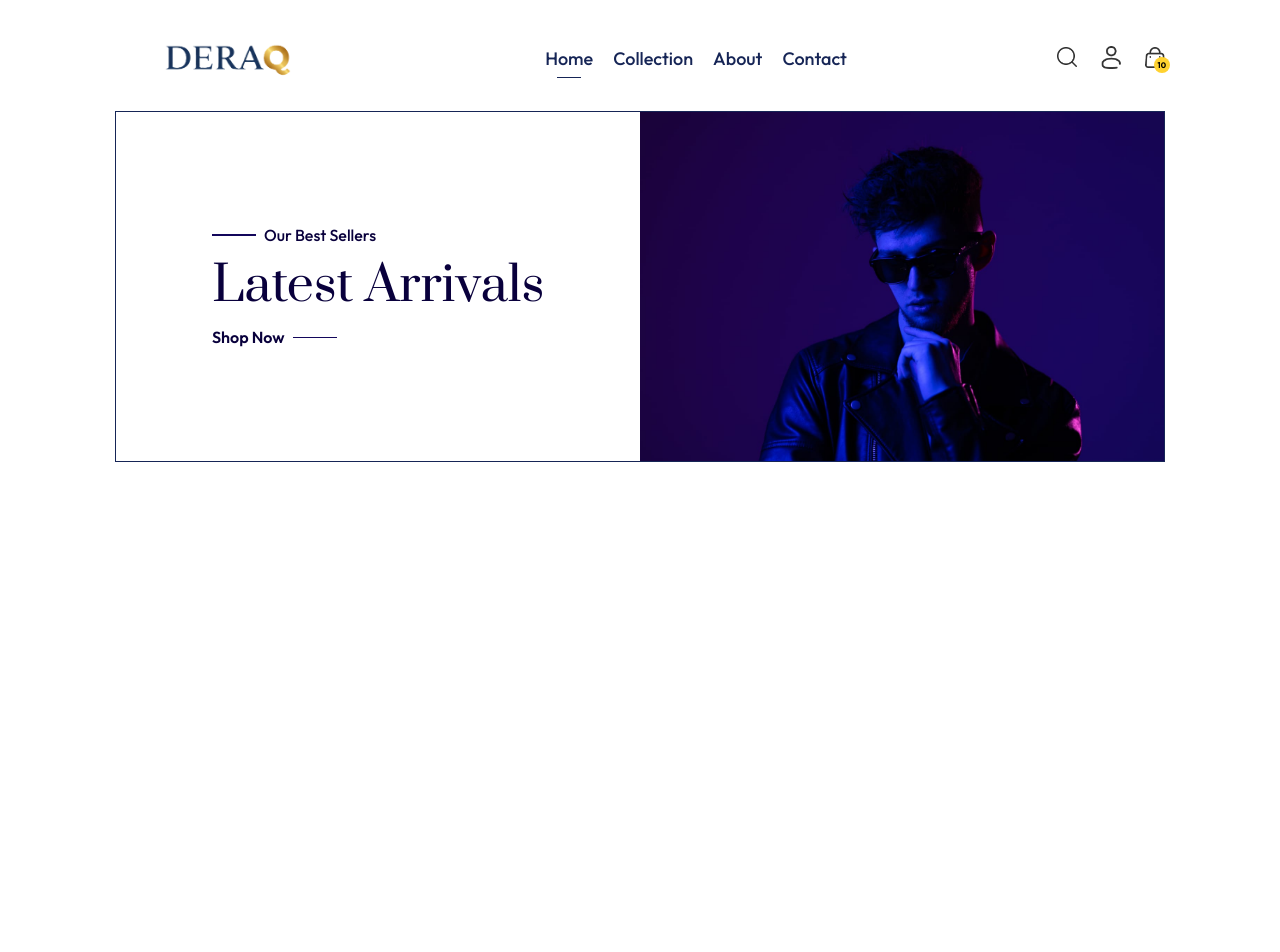
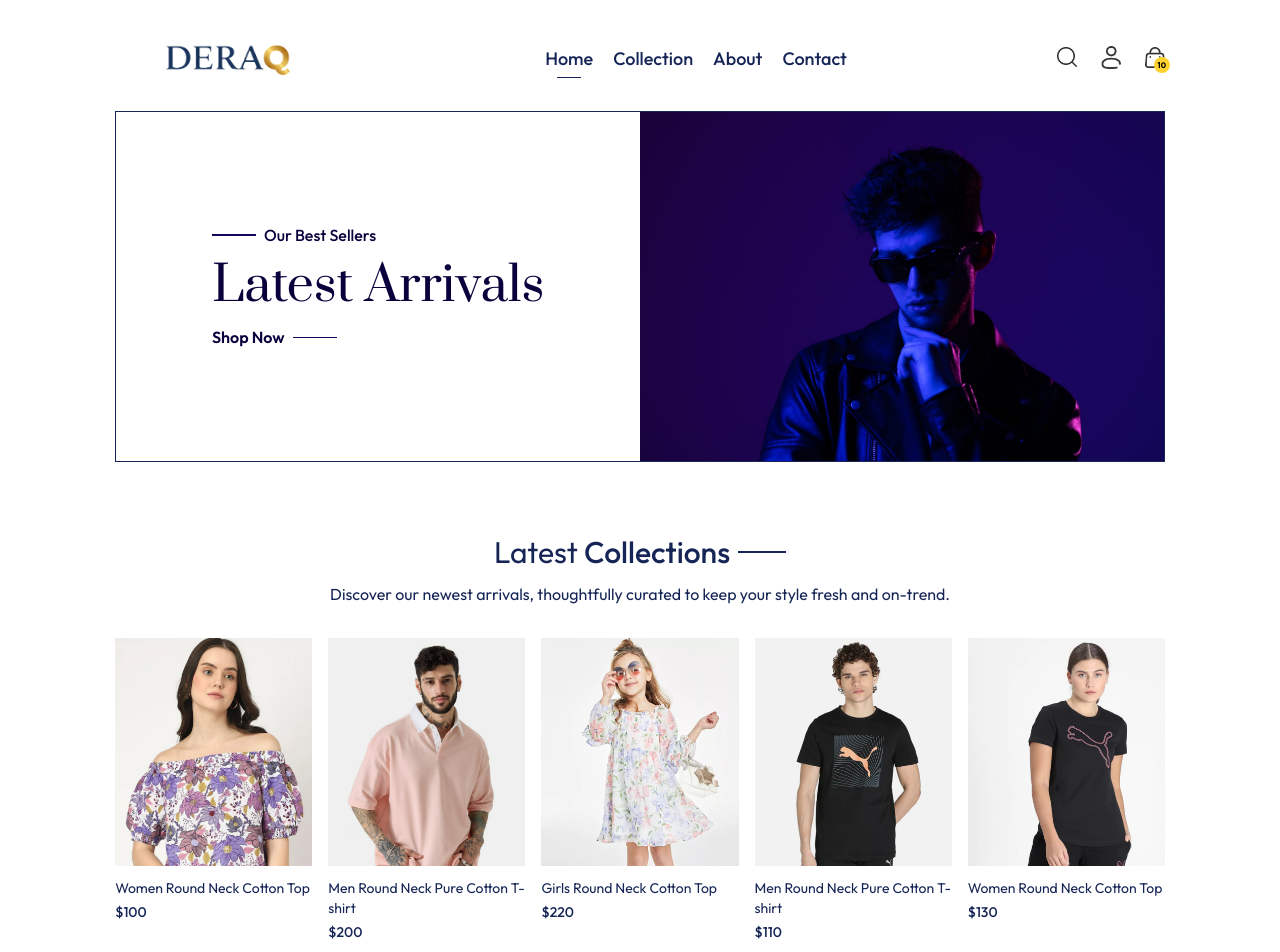
Before and after one commit to iamarshalrejith/DERAQ, a React (Vite) app in the folder frontend/: page / in a window 1280 px wide. Shown: the top 952 px of the page. Before the commit the page ends 800 px from the top, so only its background shows below. Built offline with nearby package versions, Linux system fonts and the light colour scheme.

Commit message:
Added Latest Collection

```diff
--- /dev/null
+++ b/frontend/src/components/LatestCollection.jsx
@@ -0,0 +1,37 @@
+import React, { useContext, useEffect, useState } from "react";
+import { ShopContext } from "../context/ShopContext";
+import Title from "./Title";
+import ProductItem from "./ProductItem";
+
+const LatestCollection = () => {
+  const { products } = useContext(ShopContext);
+  const [latestProducts, setLatestProducts] = useState([]);
+
+  useEffect(() => {
+    setLatestProducts(products.slice(0, 10));
+  }, []);
+  return (
+    <div className="my-10">
+      <div className="text-center py-8 text-3xl ">
+        <Title text1={"Latest"} text2={"Collections"} />
+        <p className="w-3/4 m-auto text-xs sm:text-sm md:text-base text-blue-950">
+          Discover our newest arrivals, thoughtfully curated to keep your style
+          fresh and on-trend.
+        </p>
+      </div>
+
+      {/* Rendering products */}
+      <div className="grid grid-cols-2 sm:grid-cols-3 md:grid-cols-4 lg:grid-cols-5 gap-4 gap-y-6">
+          {
+            latestProducts.map((item,index)=>{
+              return(
+                  <ProductItem key={index} id={item._id} image={item.image} name={item.name} price={item.price}/>
+              )
+            })
+          }
+      </div>
+    </div>
+  );
+};
+
+export default LatestCollection;
--- /dev/null
+++ b/frontend/src/components/ProductItem.jsx
@@ -0,0 +1,20 @@
+import React, { useContext } from 'react'
+import { ShopContext } from '../context/ShopContext'
+import {Link} from "react-router-dom"
+
+const ProductItem = ({id,image,name,price}) => {
+  const {currency} = useContext(ShopContext)
+  return (
+    <>
+      <Link className="text-blue-950 cursor-pointer" to={`/product/${id}`}>
+          <div className='overflow-hidden'>
+              <img className="hover:scale-110 transition ease-in-out" src={image[0]} alt="" />
+          </div>
+          <p className='pt-3 pb-1 text-sm'>{name}</p>
+          <p className='text-sm font-medium'>{currency}{price}</p>
+      </Link>
+    </>
+  )
+}
+
+export default ProductItem
--- /dev/null
+++ b/frontend/src/components/Title.jsx
@@ -0,0 +1,14 @@
+import React from 'react'
+
+const Title = ({text1,text2}) => {
+  return (
+    <div className='inline-flex gap-2 items-center mb-3'>
+        <p className='text-blue-950'>
+            {text1} <span className='text-blue-950 font-medium'>{text2}</span>
+        </p>
+        <p className='w-8 sm:w-12 h-[1px] sm:h-[2px] bg-blue-950'></p>
+    </div>
+  )
+}
+
+export default Title;
--- /dev/null
+++ b/frontend/src/context/ShopContext.jsx
@@ -0,0 +1,20 @@
+import { createContext } from "react";
+import { products } from "../assets/frontend_assets/assets";
+export const ShopContext = createContext();
+
+const ShopContextProvider = (props) => {
+  const currency = "$";
+  const delivery_fee = 10;
+
+  const value = {
+    products,
+    currency,
+    delivery_fee,
+  };
+
+  return (
+    <ShopContext.Provider value={value}>{props.children}</ShopContext.Provider>
+  );
+};
+
+export default ShopContextProvider;
--- a/frontend/src/main.jsx
+++ b/frontend/src/main.jsx
@@ -3,9 +3,12 @@
 import './index.css'
 import App from './App.jsx'
 import {BrowserRouter} from "react-router-dom"
+import ShopContextProvider from "./context/ShopContext.jsx"
 
 createRoot(document.getElementById('root')).render(
   <BrowserRouter>
-    <App />
+      <ShopContextProvider>
+           <App />
+      </ShopContextProvider>
   </BrowserRouter>,
 )
--- a/frontend/src/pages/Home.jsx
+++ b/frontend/src/pages/Home.jsx
@@ -1,10 +1,12 @@
 import React from 'react'
 import Hero from '../components/Hero'
+import LatestCollection from '../components/LatestCollection'
 
 const Home = () => {
   return (
     <div>
       <Hero />
+      <LatestCollection />
     </div>
   )
 }
```
